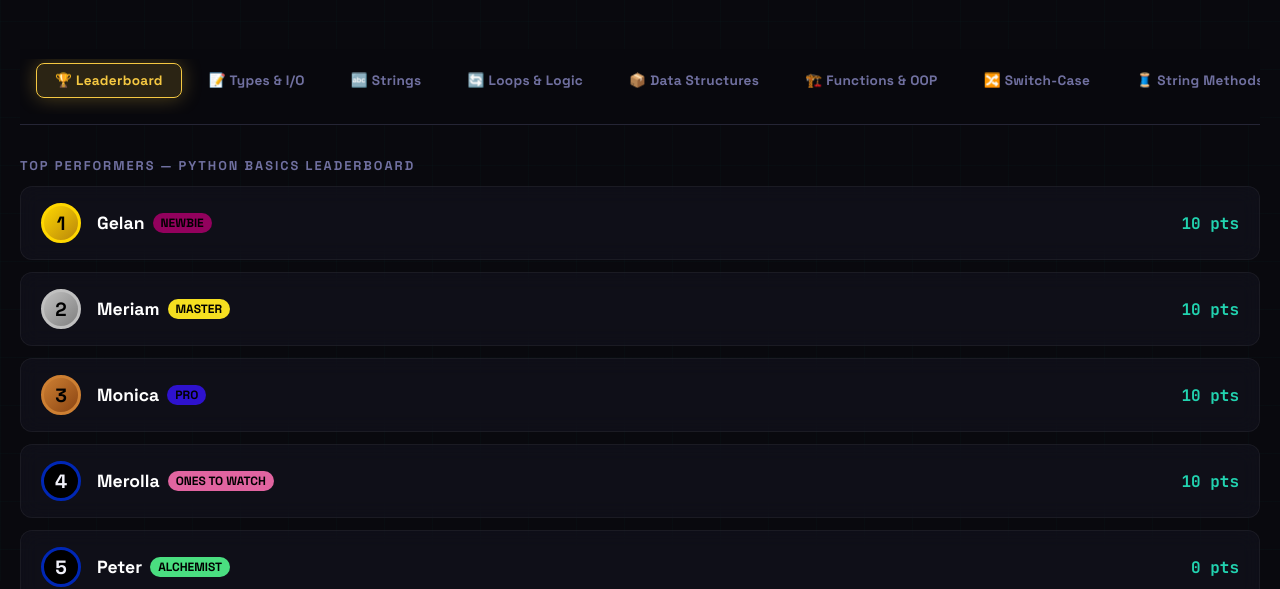
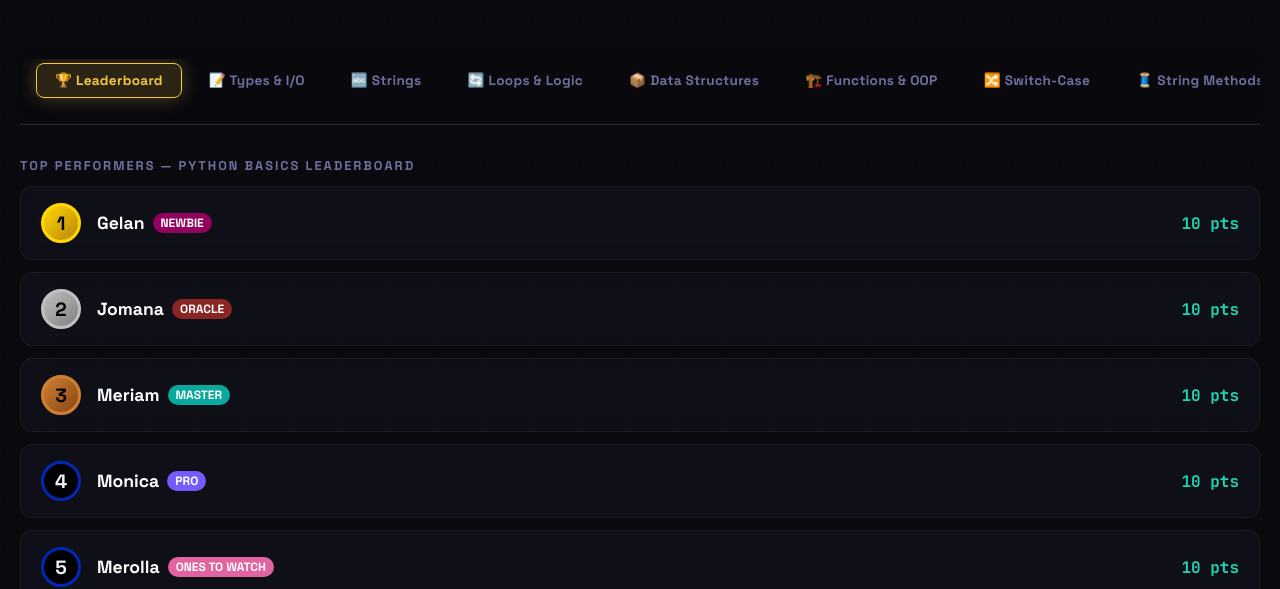
Before and after one commit to KerelosNasser/PythonBasics, a plain HTML site: page index.html in a window 1280 px wide. Shown: the part 219-808 px from the top of the page. Drawn offline with Linux system fonts and the light colour scheme.

Commit message:
feat: implement leaderboard functionality including data rendering, sorting, and comprehensive styling for student cards and special badges.

```diff
--- a/js/leaderboard.js
+++ b/js/leaderboard.js
@@ -11,19 +11,15 @@
  */
 const students = [
   { name: "Gelan", points: 10, badge: "Newbie", badgeColor: "#92015dff" },
-  { name: "Meriam", points: 10, badge: "Master", badgeColor: "#f5df20ff" },
-  { name: "Monica", points: 10, badge: "Pro", badgeColor: "#2e12ceff" },
-  {
-    name: "Merolla",
-    points: 10,
-    badge: "Ones to watch",
-    badgeColor: "#e164a0ff",
-  },
+  { name: "Jomana", points: 10, badge: "Oracle", badgeColor: "#8a2525ff" },
+  { name: "Meriam", points: 10, badge: "Master", badgeColor: "#0aa99eff" },
+  { name: "Monica", points: 10, badge: "Pro", badgeColor: "#745cfcff" },
+  { name: "Merolla", points: 10, badge: "Ones to watch", badgeColor: "#e164a0ff" },
   { name: "Peter", points: 0, badge: "Alchemist", badgeColor: "#4ade80" },
   { name: "George", points: 0, badge: "Grinder", badgeColor: "#f5c842" },
   { name: "Lilian", points: 0, badge: "Thinker", badgeColor: "#fb923c" },
-  { name: "Youssef", points: 0, badge: "Active", badgeColor: "#ff6b6b" },
-  { name: "Selvana", points: 0, badge: "Ghost", badgeColor: "#7070a0" },
+  { name: "Youssef", points: -5, badge: "Active", badgeColor: "#ff6b6b" },
+  { name: "Selvana", points: -99, badge: "Ghost", badgeColor: "#7070a0" },
 ];
 
 /** * Renders the students into the leaderboard list.
@@ -43,7 +39,7 @@ function renderLeaderboard() {
             <div class="student-info">
                 <div class="student-name">
                     ${s.name}
-                    <span class="student-badge" style="background: ${s.badgeColor}; color: #000">
+                    <span class="student-badge" style="background: ${s.badgeColor}; color: #fff">
                         ${s.badge}
                     </span>
                 </div>
--- a/styles/leaderboard.css
+++ b/styles/leaderboard.css
@@ -121,6 +121,7 @@
     border-radius: 20px;
     text-transform: uppercase;
     font-weight: 800;
+    color: #fff;
 }
 
 .student-points {
```
